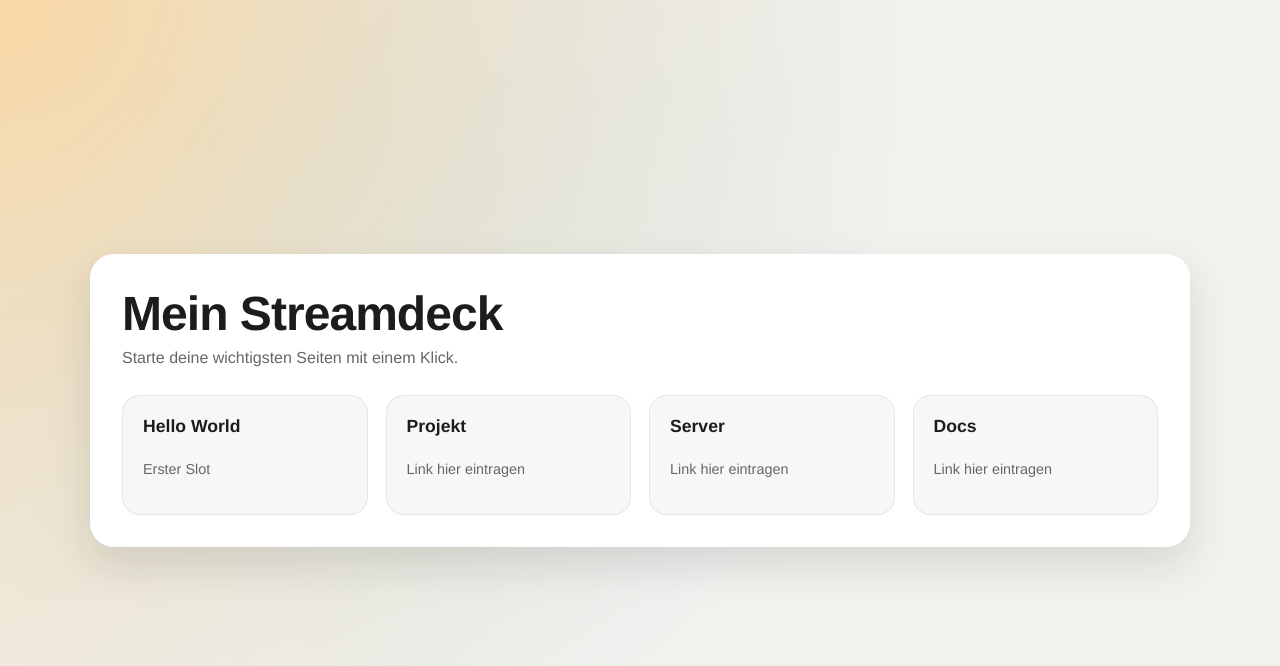
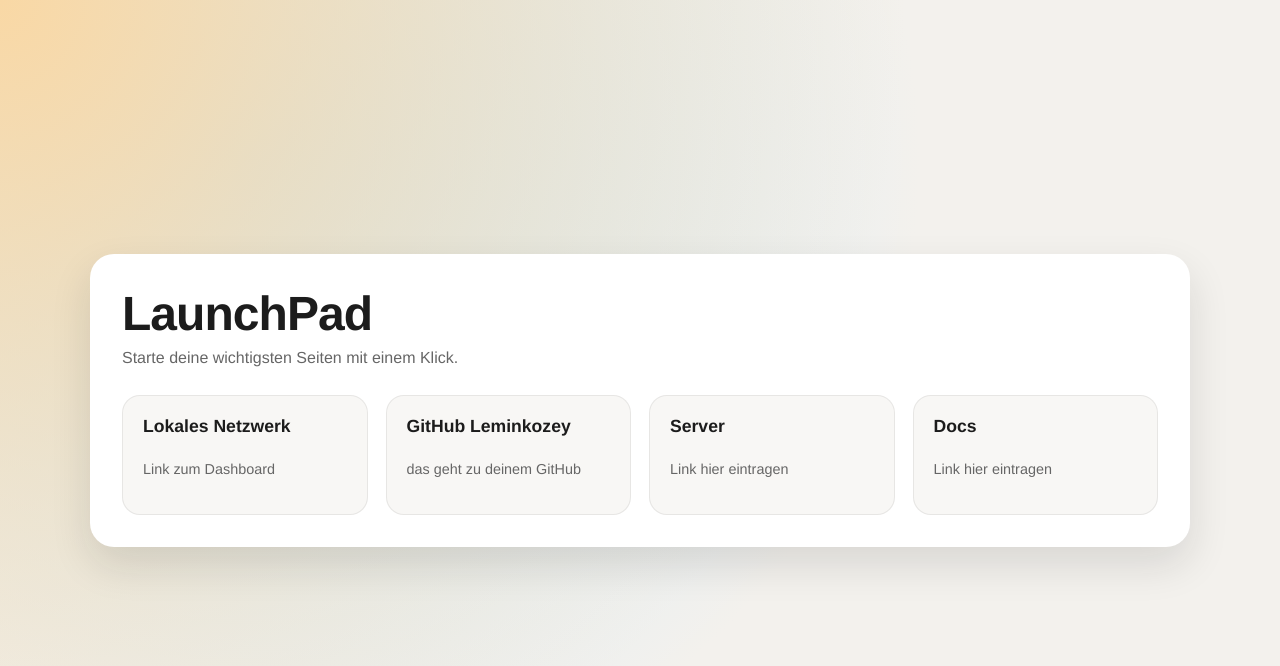
Before and after one commit to leminkozey/HomeServer-LaunchPad, a plain HTML site: page index.html in a window 1280 px wide. Drawn offline with Linux system fonts and the light colour scheme.

Commit message:
some Changes

```diff
--- a/assets/js/app.js
+++ b/assets/js/app.js
@@ -1,4 +1,5 @@
 const cards = document.querySelectorAll(".card");
+var cardsLink = cards.values("card__subtitle")
 
 cards.forEach((card) => {
   card.addEventListener("click", (event) => {
--- a/index.html
+++ b/index.html
@@ -9,18 +9,18 @@
   <body>
     <main class="dashboard">
       <header class="dashboard__header">
-        <h1>Mein Streamdeck</h1>
+        <h1>LaunchPad</h1>
         <p>Starte deine wichtigsten Seiten mit einem Klick.</p>
       </header>
 
       <section class="grid" aria-label="Schnellzugriffe">
-        <a class="card" href="#" data-placeholder="true">
-          <span class="card__title">Hello World</span>
-          <span class="card__subtitle">Erster Slot</span>
+        <a class="card" href="http://192.168.2.135:5055" target="_blank" rel="noopener noreferrer">
+          <span class="card__title">Lokales Netzwerk</span>
+          <span class="card__subtitle">Link zum Dashboard</span>
         </a>
-        <a class="card" href="#" data-placeholder="true">
-          <span class="card__title">Projekt</span>
-          <span class="card__subtitle">Link hier eintragen</span>
+        <a class="card" href="https://github.com/leminkozey" target="_blank" rel="noopener noreferrer">
+          <span class="card__title">GitHub Leminkozey</span>
+          <span class="card__subtitle">das geht zu deinem GitHub</span>
         </a>
         <a class="card" href="#" data-placeholder="true">
           <span class="card__title">Server</span>
```
Also changed, not shown: package-lock.json (added).
